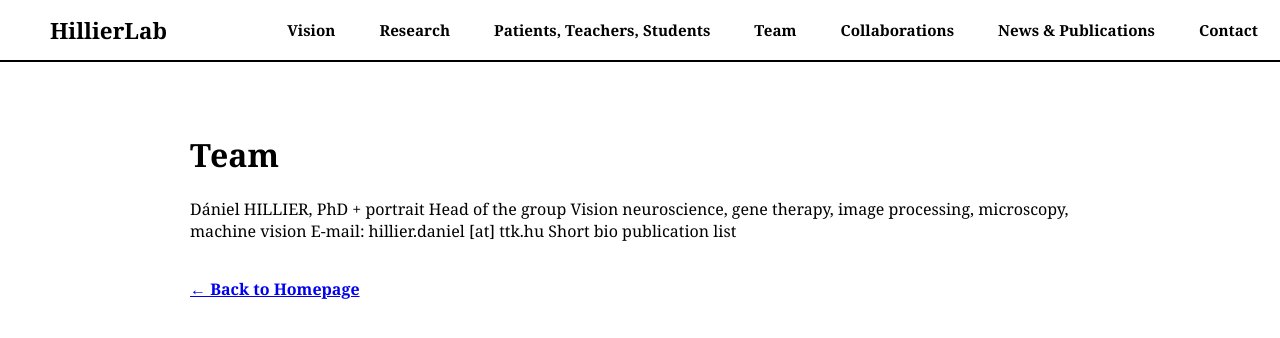
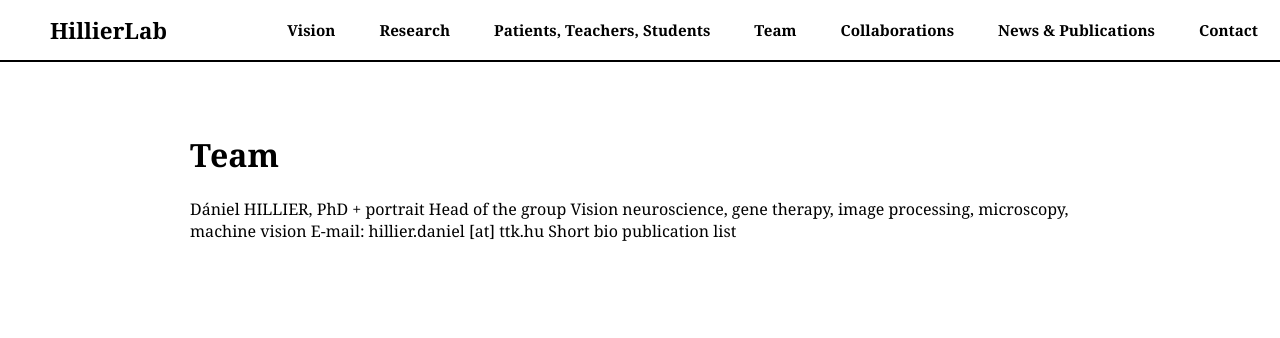
Before and after one commit to dzsano/rottenbillerdavid.github.io, a Jekyll site: the page built from team.html, in a window 1280 px wide. Shown: the top 338 px of the page. Built offline with Jekyll 4.4.1, drawn with Linux system fonts in a browser that asks for light colours.

Commit message:
Update team.html

```diff
--- a/team.html
+++ b/team.html
@@ -10,5 +10,3 @@ E-mail: hillier.daniel [at] ttk.hu
 Short bio
 publication list
 </p>
-
-<a href="/index.html" style="display:inline-block;margin-top:20px;font-weight:bold;">← Back to Homepage</a>
```
